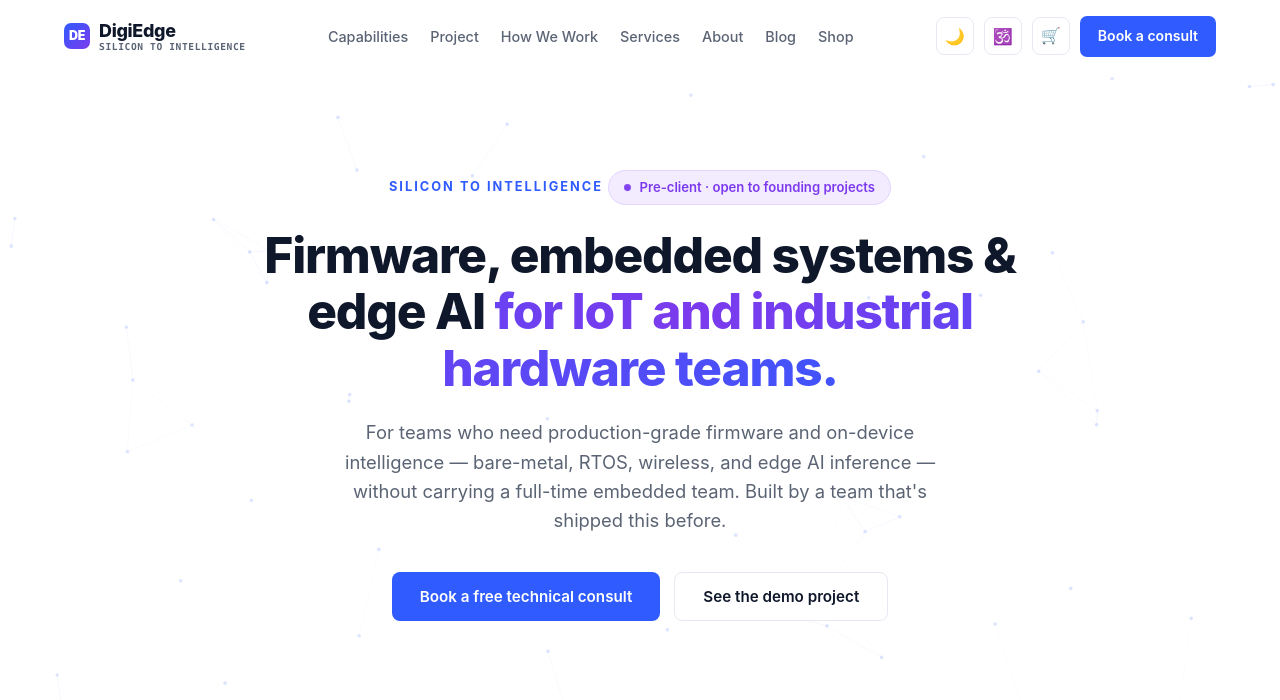
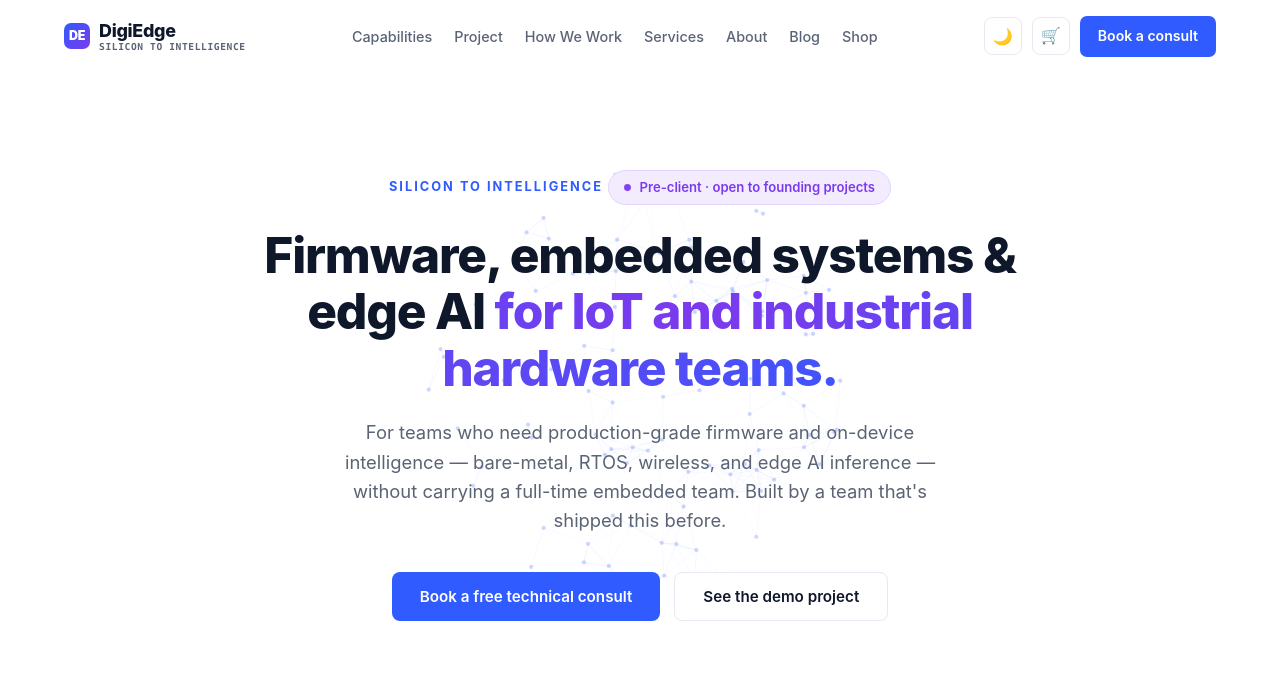
Before and after one commit to embedcraft/embedcraft.github.io, a plain HTML site: page index.html in a window 1280 px wide. Shown: the top 700 px of the page. Drawn offline with Linux system fonts and the light colour scheme; animation ran at ten frames a second.

Commit message:
ball addedd

```diff
--- a/index.html
+++ b/index.html
@@ -116,8 +116,6 @@
   .icon-btn:hover{border-color:var(--ai);color:var(--ai);}
   .cart-badge{position:absolute;top:-6px;right:-6px;background:linear-gradient(135deg,var(--accent),var(--ai));color:#fff;font-size:.62rem;font-weight:800;line-height:1;min-width:17px;height:17px;border-radius:50%;display:flex;align-items:center;justify-content:center;padding:0 2px;}
   .cart-badge:empty,.cart-badge[data-count="0"]{display:none;}
-  #omToggle.playing{border-color:var(--ai);color:var(--ai);animation:om-beat 1.1s infinite;}
-  @keyframes om-beat{0%,100%{transform:scale(1);}5%{transform:scale(1.22);}19%{transform:scale(1.12);}30%{transform:scale(1);}}
   .burger{display:none;flex-direction:column;gap:5px;cursor:pointer;padding:6px;}
   .burger span{width:22px;height:2px;background:var(--text);border-radius:2px;transition:.3s;}
   .burger.open span:nth-child(1){transform:translateY(7px) rotate(45deg);}
@@ -134,7 +132,7 @@
 
   /* ---------- HERO ---------- */
   .hero-wrap{position:relative;overflow:hidden;}
-  #net{position:absolute;inset:0;width:100%;height:100%;z-index:0;opacity:.55;}
+  #net{position:absolute;inset:0;width:100%;height:100%;z-index:0;opacity:.7;}
   .hero{position:relative;z-index:1;text-align:center;padding-top:96px;padding-bottom:100px;}
   .pill{display:inline-flex;align-items:center;gap:9px;background:var(--ai-soft);color:var(--ai);border:1px solid #e2d4ff;padding:6px 15px;border-radius:100px;font-size:.82rem;font-weight:600;margin-bottom:22px;}
   .pill .dot{width:7px;height:7px;border-radius:50%;background:var(--ai);animation:blip 1.8s infinite;}
@@ -309,7 +307,6 @@
     </nav>
     <div style="display:flex;align-items:center;gap:10px;">
       <button class="icon-btn" id="themeToggle" title="Toggle theme">🌙</button>
-      <button class="icon-btn" id="omToggle" title="Play a mild ambient Om tone">🕉️</button>
       <a class="icon-btn" href="shop.html" title="Cart">🛒<span class="cart-badge"></span></a>
       <a class="nav-cta" data-go="contact">Book a consult</a>
       <div class="burger" id="burger"><span></span><span></span><span></span></div>
@@ -601,13 +598,14 @@
   var burger=document.getElementById('burger'), mmenu=document.getElementById('mmenu');
   burger.addEventListener('click', function(){ burger.classList.toggle('open'); mmenu.classList.toggle('open'); });
 
-  var omToggle = document.getElementById('omToggle');
-  if(omToggle && window.OmDrone){
-    omToggle.addEventListener('click', function(){
-      window.OmDrone.toggle();
-      var on = window.OmDrone.isPlaying();
-      omToggle.classList.toggle('playing', on);
-      omToggle.title = on ? 'Mute the ambient Om tone' : 'Play a mild ambient Om tone';
+  /* Sound is on by default — no toggle button. Browsers block audio until
+     the visitor has interacted with the page at least once, so this starts
+     the drone immediately and also unlocks it on the first click/key/touch/
+     scroll, whichever happens first. */
+  if(window.OmDrone){
+    window.OmDrone.start();
+    ['pointerdown','keydown','touchstart','scroll'].forEach(function(evt){
+      window.addEventListener(evt, function(){ window.OmDrone.resume(); }, { once: true, passive: true });
     });
   }
 
@@ -619,37 +617,50 @@
     el.style.transitionDelay=(Math.min(i,6)*60)+'ms'; io.observe(el);
   });
 
-  /* ---------- 4. HERO PARTICLE NETWORK ---------- */
-  var cv=document.getElementById('net'), ctx=cv.getContext('2d'), pts=[], mouse={x:-9999,y:-9999};
+  /* ---------- 4. HERO DOT-BALL CLUSTER (pulses like a heartbeat) ---------- */
+  var cv=document.getElementById('net'), ctx=cv.getContext('2d'), pts=[], mouse={x:-9999,y:-9999}, clusterMaxR=0;
   function sizeCanvas(){
     var r=cv.parentElement.getBoundingClientRect();
     cv.width=r.width; cv.height=r.height; pts=[];
-    var n=Math.min(70, Math.floor(r.width/22));
-    for(var i=0;i<n;i++) pts.push({x:Math.random()*cv.width,y:Math.random()*cv.height,vx:(Math.random()-.5)*.35,vy:(Math.random()-.5)*.35});
+    var n=Math.min(110, Math.max(50, Math.floor(r.width/13)));
+    clusterMaxR = Math.min(r.width, r.height) * 0.46;
+    for(var i=0;i<n;i++){
+      pts.push({
+        angle: Math.random()*Math.PI*2,
+        radiusFrac: Math.sqrt(Math.random()),
+        spin: (Math.random()-.5)*0.0009
+      });
+    }
   }
   cv.parentElement.addEventListener('mousemove', function(e){
     var r=cv.getBoundingClientRect(); mouse.x=e.clientX-r.left; mouse.y=e.clientY-r.top;
   });
   cv.parentElement.addEventListener('mouseleave', function(){ mouse.x=mouse.y=-9999; });
   function draw(ts){
+    ts = ts || 0;
     ctx.clearRect(0,0,cv.width,cv.height);
-    var pulse = window.heartbeatPulse(ts || 0);
-    var rScale = 1 + pulse * 0.5;
-    var aScale = 0.7 + pulse * 0.3;
+    var pulse = window.heartbeatPulse(ts);
+    var spreadScale = 0.72 + pulse * 0.55;
+    var rScale = 1 + pulse * 0.65;
+    var aScale = 0.6 + pulse * 0.4;
+    var cx = cv.width/2, cy = cv.height*0.48;
+    var pos = new Array(pts.length);
     for(var i=0;i<pts.length;i++){
-      var p=pts[i]; p.x+=p.vx; p.y+=p.vy;
-      if(p.x<0||p.x>cv.width) p.vx*=-1;
-      if(p.y<0||p.y>cv.height) p.vy*=-1;
-      var dm=Math.hypot(p.x-mouse.x,p.y-mouse.y);
-      ctx.beginPath(); ctx.arc(p.x,p.y, (dm<120?2.6:1.8)*rScale, 0, Math.PI*2);
-      ctx.fillStyle = dm<120 ? 'rgba(124,58,237,'+(0.75*aScale)+')' : 'rgba(47,91,255,'+(0.42*aScale)+')'; ctx.fill();
-      for(var j=i+1;j<pts.length;j++){
-        var q=pts[j], d=Math.hypot(p.x-q.x,p.y-q.y);
-        if(d<118){ ctx.beginPath(); ctx.moveTo(p.x,p.y); ctx.lineTo(q.x,q.y);
-          ctx.strokeStyle='rgba(47,91,255,'+(0.16*(1-d/118)*aScale)+')'; ctx.lineWidth=1; ctx.stroke(); }
+      var p=pts[i]; p.angle += p.spin;
+      var rad = p.radiusFrac * clusterMaxR * spreadScale;
+      pos[i] = { x: cx + Math.cos(p.angle)*rad, y: cy + Math.sin(p.angle)*rad };
+    }
+    for(var i=0;i<pos.length;i++){
+      var pt=pos[i], dm=Math.hypot(pt.x-mouse.x,pt.y-mouse.y);
+      ctx.beginPath(); ctx.arc(pt.x,pt.y, (dm<80?3.1:2.1)*rScale, 0, Math.PI*2);
+      ctx.fillStyle = dm<80 ? 'rgba(124,58,237,'+(0.85*aScale)+')' : 'rgba(47,91,255,'+(0.55*aScale)+')'; ctx.fill();
+      for(var j=i+1;j<pos.length;j++){
+        var q=pos[j], d=Math.hypot(pt.x-q.x,pt.y-q.y);
+        if(d<64){ ctx.beginPath(); ctx.moveTo(pt.x,pt.y); ctx.lineTo(q.x,q.y);
+          ctx.strokeStyle='rgba(47,91,255,'+(0.22*(1-d/64)*aScale)+')'; ctx.lineWidth=1; ctx.stroke(); }
       }
-      if(dm<150){ ctx.beginPath(); ctx.moveTo(p.x,p.y); ctx.lineTo(mouse.x,mouse.y);
-        ctx.strokeStyle='rgba(124,58,237,'+(0.28*(1-dm/150))+')'; ctx.lineWidth=1; ctx.stroke(); }
+      if(dm<90){ ctx.beginPath(); ctx.moveTo(pt.x,pt.y); ctx.lineTo(mouse.x,mouse.y);
+        ctx.strokeStyle='rgba(124,58,237,'+(0.32*(1-dm/90))+')'; ctx.lineWidth=1; ctx.stroke(); }
     }
     requestAnimationFrame(draw);
   }
--- a/js/om-drone.js
+++ b/js/om-drone.js
@@ -2,9 +2,13 @@
   A synthesized, mild ambient "Om" drone — not a vocal recording (none was
   available/licensed), just a soft sustained tone built from a low
   fundamental plus a couple of quiet harmonics, gentle vibrato, and a slow
-  volume "breath" swell. Requires a user gesture to start (browser autoplay
-  policies block audio otherwise) — call OmDrone.start()/toggle() from a
-  click handler.
+  volume "breath" swell.
+
+  Plays by default, no toggle button — but browsers block audio until the
+  visitor has interacted with the page at least once, so call start() on
+  load (builds the graph, silently if the browser suspends it) and call
+  resume() from the very first click/key/touch/scroll anywhere on the page
+  to actually unlock sound. See the wiring in index.html.
 */
 (function(){
   "use strict";
@@ -66,6 +70,11 @@
     master.gain.linearRampToValueAtTime(BASE_GAIN, ctx.currentTime + FADE);
 
     nodes = { master: master, harmonics: harmonics, vibrato: vibrato, breath: breath };
+
+    // Most browsers create this suspended (silently) unless start() was
+    // itself called from a user gesture. This attempt is harmless either
+    // way; resume() below is what actually unlocks it on first interaction.
+    if(ctx.state === 'suspended') ctx.resume().catch(function(){});
   }
 
   function teardown(deadCtx, deadNodes){
@@ -94,9 +103,14 @@
     setTimeout(function(){ teardown(deadCtx, deadNodes); }, 1100);
   }
 
+  function resume(){
+    if(ctx && ctx.state === 'suspended') ctx.resume().catch(function(){});
+  }
+
   window.OmDrone = {
     start: start,
     stop: stop,
+    resume: resume,
     toggle: function(){ playing ? stop() : start(); },
     isPlaying: function(){ return playing; }
   };
```
